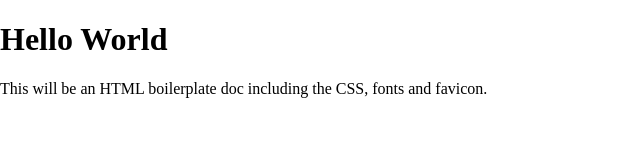
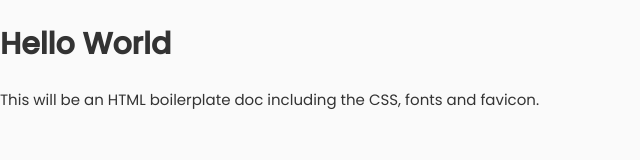
Before and after one commit to AndreiRacasan/basiCSS, a plain HTML site: page index.html in a window 1280 px wide. Shown: the whole page, without its empty margins (0-640 px from the left). Drawn offline with Linux system fonts and the light colour scheme.

Commit message:
add copyright, define main UI elements, delete poppins bold

```diff
--- a/css/basi.css
+++ b/css/basi.css
@@ -0,0 +1,28 @@
+/*
+* BasiCSS V1.0.0
+* Copyright 2021, Andrei Racasan
+* Free to use under MIT license
+* http://www.opensource.org/licenses/mit-license.php
+* January 2021
+*/
+
+@import url('https://fonts.googleapis.com/css2?family=Poppins:wght@300;400;500&display=swap');
+
+:root {
+  --accent: #00d1c8;
+  --dark: #333;
+  --light: #fafafa;
+}
+
+html {
+  font-size: 62.5%;
+}
+
+body {
+  background-color: var(--light);
+  color: var(--dark);
+  font-family: 'Poppins', Helvetica, Arial, sans-serif;
+  font-size: 1.5em;
+  line-height: 1.6;
+  font-weight: 400;
+}
--- a/index.html
+++ b/index.html
@@ -4,7 +4,7 @@
   <meta charset="UTF-8">
   <meta name="viewport" content="width=device-width, initial-scale=1.0">
   <link rel="stylesheet" href="css/normin.css">
-  <link rel="stylesheet" href="css/basicss.css">
+  <link rel="stylesheet" href="css/basi.css">
   <link rel="icon" type="image/x-icon" href="img/favicon.ico">
   <title>BasiCSS HTML Boilerplate</title>
 </head>
```
Also changed, not shown: assets/fonts/Poppins-Bold.ttf (deleted).
